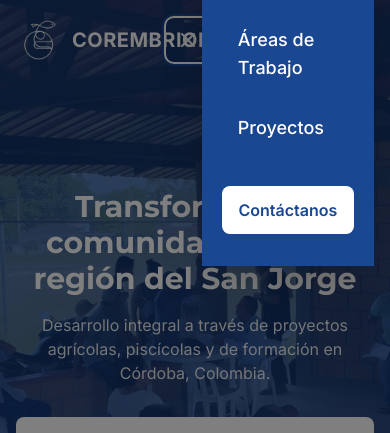
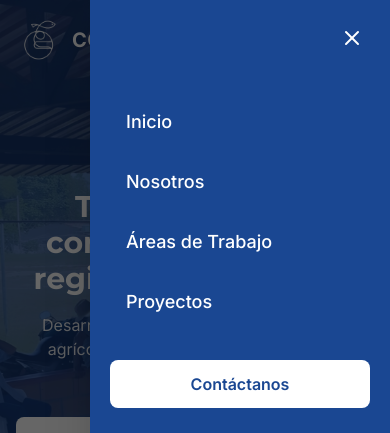
Before and after one commit to zinergiamarketing/web-corembrion, a Next.js app: page / in a window 390 px wide. Both pictures are taken after a click on the button 360 px from the left and 40 px from the top of the page. Shown: the top 433 px of the page. Built offline with nearby package versions, Linux system fonts and the light colour scheme.

Commit message:
18-02-26-actualizacion-006

```diff
--- a/components/layout/Navigation.tsx
+++ b/components/layout/Navigation.tsx
@@ -3,6 +3,7 @@
 import Link from "next/link";
 import { usePathname } from "next/navigation";
 import { useState, useEffect } from "react";
+import { createPortal } from "react-dom";
 import { motion, AnimatePresence } from "framer-motion";
 import { cn } from "@/lib/utils";
 import { Menu, X } from "lucide-react";
@@ -21,7 +22,10 @@ interface NavigationProps {
 export function Navigation({ variant = "dark" }: NavigationProps) {
   const pathname = usePathname();
   const [isOpen, setIsOpen] = useState(false);
+  const [mounted, setMounted] = useState(false);
   const isLight = variant === "light";
+
+  useEffect(() => setMounted(true), []);
 
   // Cerrar menú al cambiar de página (evita estado inconsistente)
   useEffect(() => {
@@ -54,23 +58,28 @@ export function Navigation({ variant = "dark" }: NavigationProps) {
         )}
       </button>
 
+      {mounted &&
+        createPortal(
           <AnimatePresence>
             {isOpen && (
               <>
                 <motion.div
+                  key="backdrop"
                   initial={{ opacity: 0 }}
                   animate={{ opacity: 1 }}
                   exit={{ opacity: 0 }}
-              className="lg:hidden fixed inset-0 z-[100] bg-black/50"
+                  transition={{ duration: 0.2 }}
+                  className="lg:hidden fixed inset-0 z-[9998] bg-black/60"
                   onClick={() => setIsOpen(false)}
                   aria-hidden="true"
                 />
                 <motion.div
+                  key="panel"
                   initial={{ x: "100%" }}
                   animate={{ x: 0 }}
                   exit={{ x: "100%" }}
                   transition={{ type: "tween", duration: 0.3 }}
-              className="lg:hidden fixed top-0 right-0 bottom-0 w-full max-w-[280px] z-[101] bg-[#1a4792] shadow-2xl flex flex-col pt-20 pb-8 px-5 overflow-y-auto relative"
+                  className="lg:hidden fixed inset-y-0 right-0 w-full max-w-[300px] sm:max-w-[320px] z-[9999] bg-[#1a4792] shadow-2xl flex flex-col pt-20 pb-8 px-5 overflow-y-auto"
                 >
                   <button
                     onClick={() => setIsOpen(false)}
@@ -79,7 +88,7 @@ export function Navigation({ variant = "dark" }: NavigationProps) {
                   >
                     <X className="w-6 h-6" strokeWidth={2} />
                   </button>
-              <nav className="flex flex-col gap-2" aria-label="Navegación principal">
+                  <nav className="flex flex-col gap-2 mt-4" aria-label="Navegación principal">
                     {navLinks.map((link) => (
                       <Link
                         key={link.href}
@@ -101,7 +110,9 @@ export function Navigation({ variant = "dark" }: NavigationProps) {
                 </motion.div>
               </>
             )}
-      </AnimatePresence>
+          </AnimatePresence>,
+          document.body
+        )}
 
       <nav className="hidden lg:flex items-center gap-8" aria-label="Navegación principal">
         {navLinks.map((link) => (
```
Lines whose indentation alone changed are shown as unchanged.
